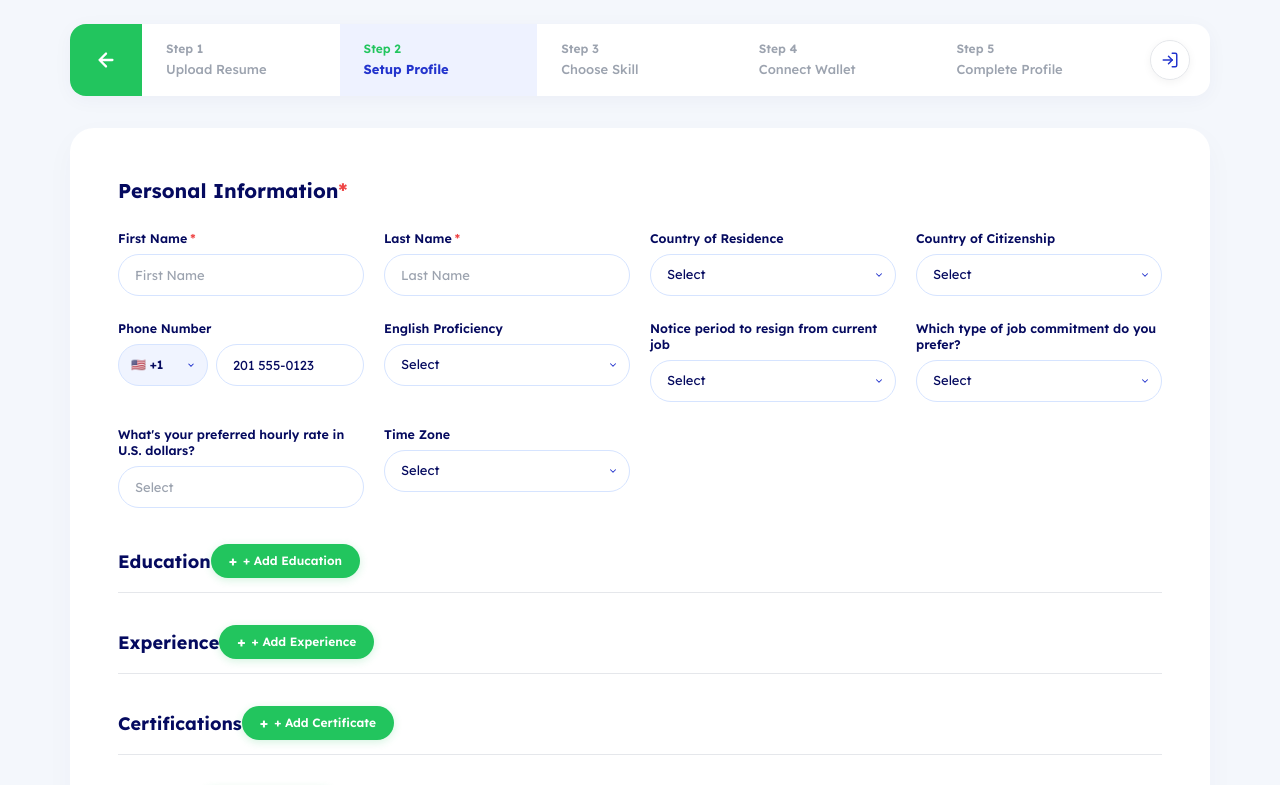
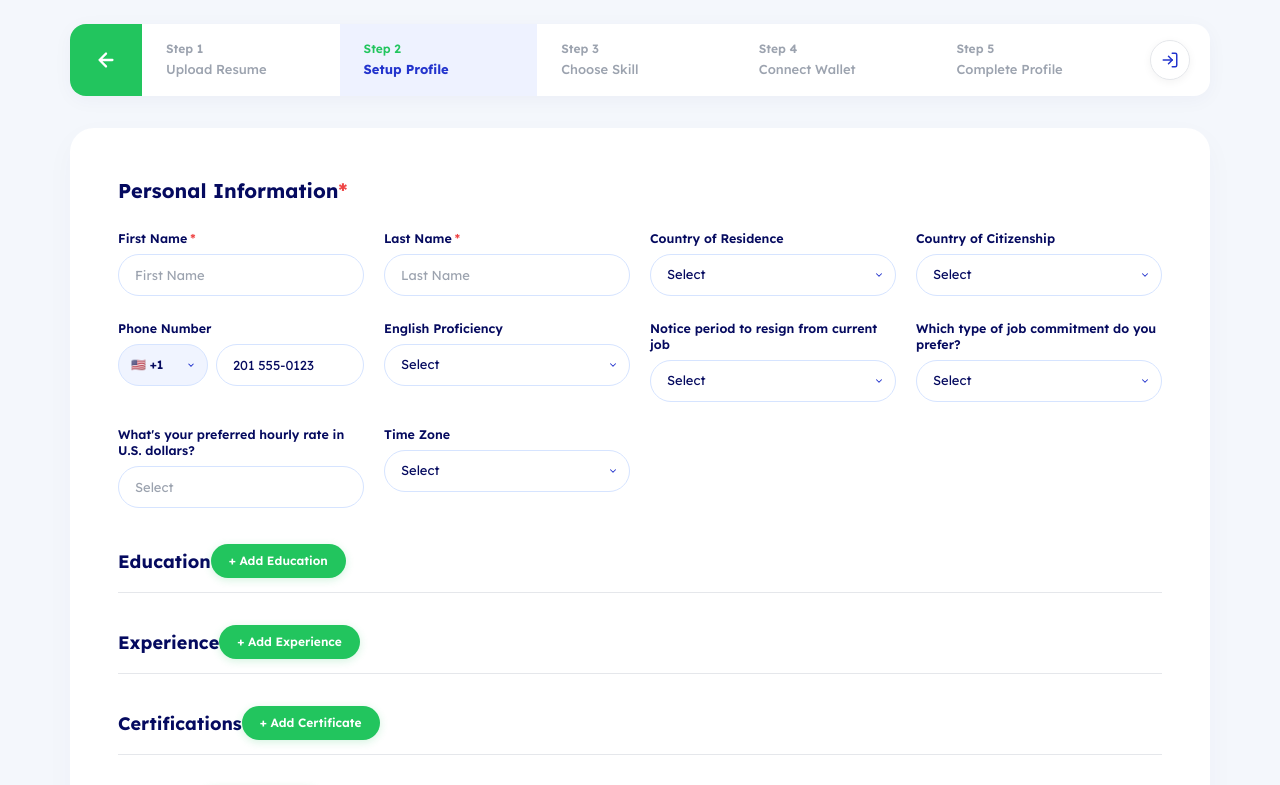
Before and after one commit to Mominkhalid045-debug/greelance-login, a React (Vite) app: page /setup-profile in a window 1280 px wide. Shown: the top 785 px of the page. Built offline with nearby package versions, Linux system fonts and the light colour scheme.

Commit message:
Fix duplicate plus sign on green Add buttons so it shows single plus icon

```diff
--- a/src/pages/SetupProfile.jsx
+++ b/src/pages/SetupProfile.jsx
@@ -539,7 +539,6 @@ function SectionHeader({ title, buttonText, onAdd }) {
         onMouseEnter={(e) => (e.currentTarget.style.background = '#16A34A')}
         onMouseLeave={(e) => (e.currentTarget.style.background = '#22C55E')}
       >
-        <span style={{ fontSize: '14px', fontWeight: 700, lineHeight: 1 }}>+</span>
         <span>{buttonText}</span>
       </button>
     </div>
```
